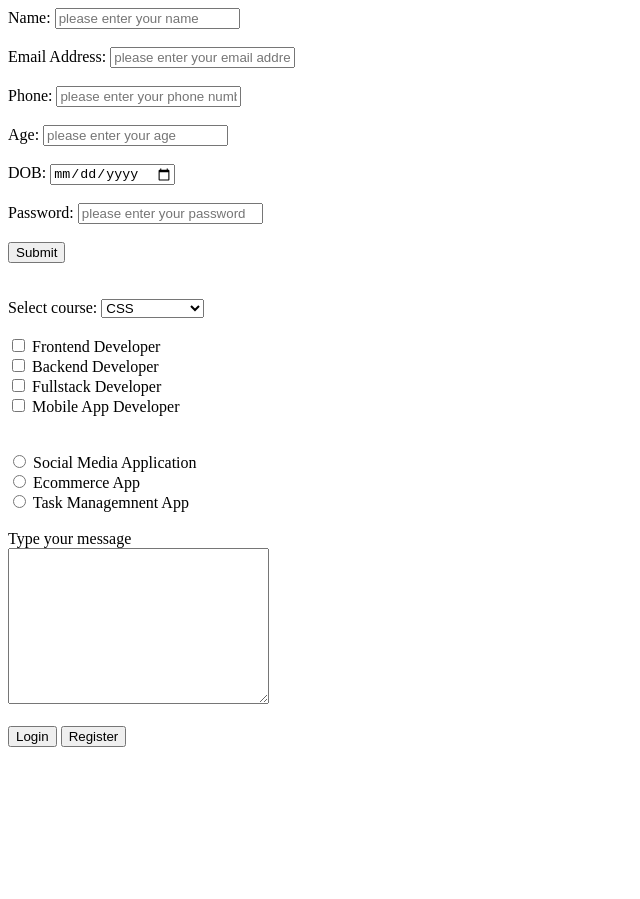
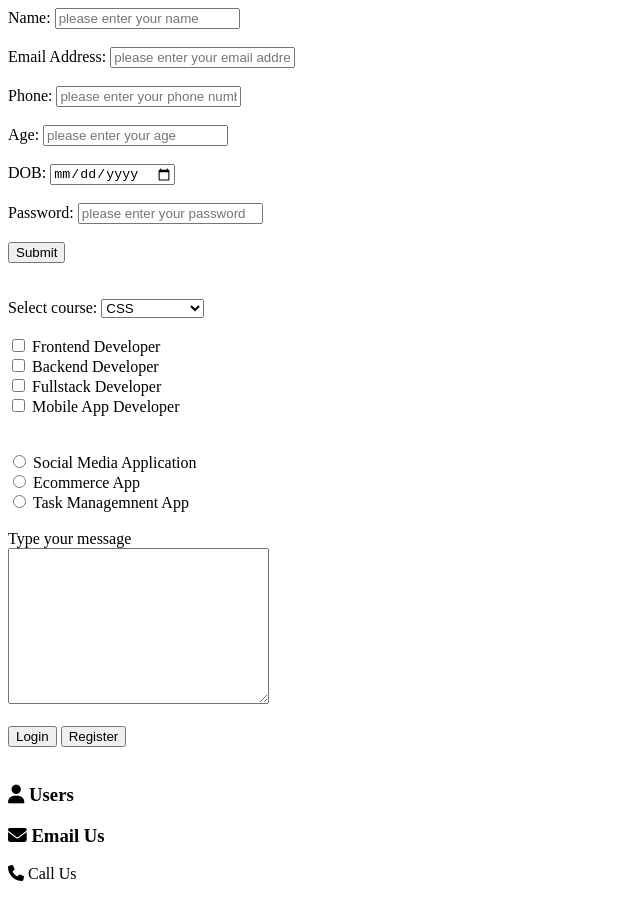
Before and after one commit to olabid212/html-class, a plain HTML site: page form.html in a window 1280 px wide. Shown: the whole page, without its empty margins (0-640 px from the left). Before the commit the page ends 800 px from the top, so only its background shows below. Drawn offline with Linux system fonts and the light colour scheme.

Commit message:
HTML Icons Added

```diff
--- a/form.html
+++ b/form.html
@@ -4,6 +4,7 @@
     <meta charset="UTF-8">
     <meta http-equiv="X-UA-Compatible" content="IE=edge">
     <meta name="viewport" content="width=device-width, initial-scale=1.0">
+    <link rel="stylesheet" href="https://cdnjs.cloudflare.com/ajax/libs/font-awesome/6.5.2/css/all.min.css"/>
     <title>Document</title>
 </head>
 
@@ -15,8 +16,8 @@
 <input type="text" name="" id="" placeholder="please enter your name">
 <br> <br>
 
-<label for="">Email Address:</label>
-<input type="email" name="" id="" placeholder="please enter your email address"> <br> <br>
+<label for="email">Email Address:</label>
+<input type="email" name="email" id="email" placeholder="please enter your email address"> <br> <br>
 
 <label for="">Phone: </label>
 <input type="tel" name="" id="" placeholder="please enter your phone number"> <br> <br>
@@ -80,6 +81,12 @@
 <br> <br>
 <button>Login</button>
 <button>Register</button>
-    </form>
+</form>
+
+<br>
+<!-- icons -->
+<h3><i class="fa-solid fa-user"></i> Users</h3>
+<h3><i class="fa-solid fa-envelope"></i> Email Us</h3>
+<p><i class="fa-solid fa-phone"></i> Call Us</p>
 </body>
 </html>
```
